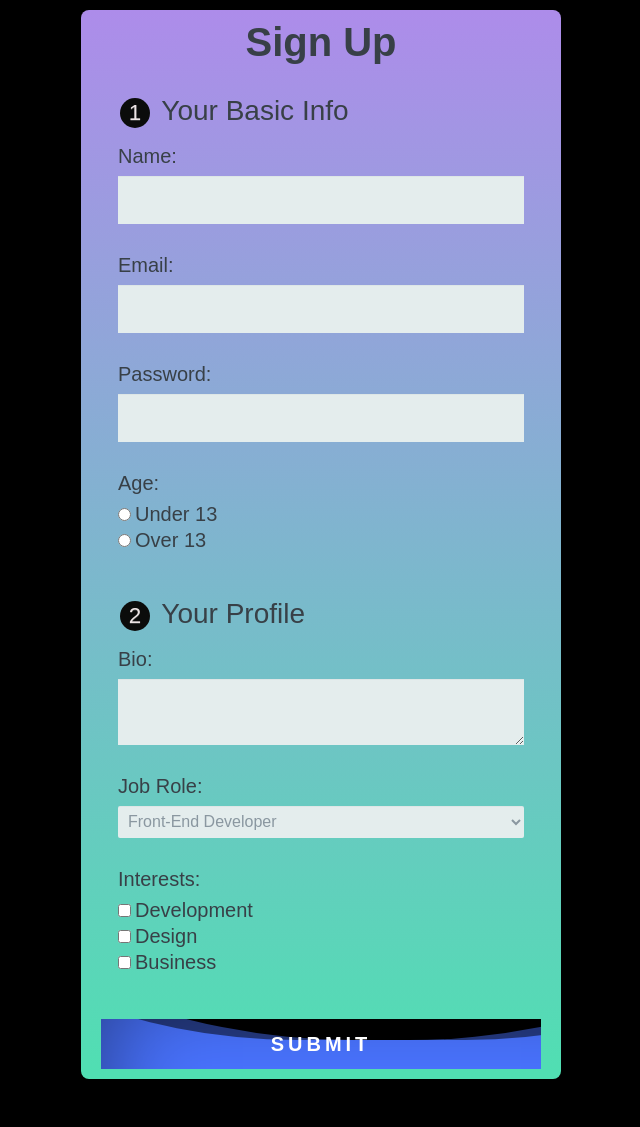
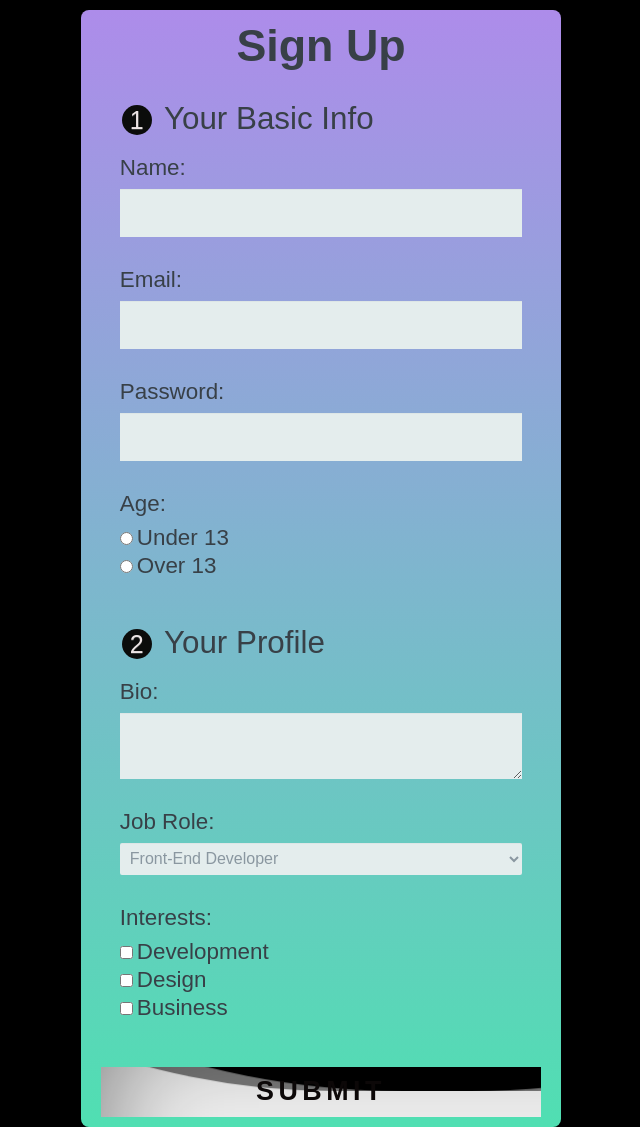
Before and after one commit to yashpal-97/Sign-Up-Page.github.io, a plain HTML site: page index.html in a window 1280 px wide. Shown: the whole page, without its empty margins (319-959 px from the left). Before the commit the page ends 1079 px from the top, so only its background shows below. Drawn offline with Linux system fonts and the light colour scheme.

Commit message:
Update button.css

```diff
--- a/button.css
+++ b/button.css
@@ -1,4 +1,4 @@
-:root {
+/*:root {
 	font-size: 2.5vmin;
 	--button-height: 6rem;
 	--button-width: 28rem;
@@ -41,7 +41,7 @@ body,
 	z-index: 1;
 	font-family: sans-serif;
 	color: var(--text-color);
-    /* color: ; */
+
 	text-transform: uppercase;
 	letter-spacing: 0.2rem;
 }
@@ -65,7 +65,7 @@ body,
 	left: 0;
 	height: var(--button-width);
 	background-color: var(--waves-color);
-    /* background: linear-gradient(to lower,#FF1F01,#FFC700); */
+
 	box-shadow: inset 0 0 5rem rgba(0, 0, 0, 0.5);
 	transition: var(--transition-all);
 }
@@ -98,3 +98,113 @@ body,
 		transform: var(--defaut-wave-transform) rotate(360deg);
 	}
 }
+*/
+
+
+
+
+
+
+
+
+
+:root {
+	font-size: 2.8vmin;
+	--button-height: 6rem;
+	--button-width: 30rem;
+	--button-border-radius: calc(var(--button-height) / 6);
+	--transition-all: all 0.8s ease 0s;
+	--font-size: 1.2rem;
+	--text-color: rgb(12, 8, 8);
+	--defaut-wave-transform: translate3d(-50%, -96%, 0);
+	--main-background: #000;
+	--waves-color: #d31c4400;
+}
+
+html,
+body,
+.wrapper {
+	background-color: var(--main-background);
+	width: auto;
+	height: 25%;
+}
+.wrapper {
+	min-height: 100%;
+	overflow: hidden;
+}
+.wrapper,
+.wave-btn {
+	display: flex;
+	align-items: center;
+	justify-content: center;
+}
+.wave-btn {
+	height: var(--button-height);
+	border: none;
+	border-radius: var(--button-border-radius);
+	transition: var(--transition-all);
+	text-decoration: none;
+	overflow: hidden;
+}
+.wave-btn__text {
+	font-size: var(--font-size);
+	z-index: 1;
+	font-family: sans-serif;
+	color: var(--text-color);
+    /* color: ; */
+	text-transform: uppercase;
+	letter-spacing: 0.2rem;
+}
+.wave-btn,
+.wave-btn__text {
+	position: relative;
+}
+.wave-btn:hover {
+	box-shadow: 0 0 4rem rgba(13, 15, 19, 0.6);
+}
+.wave-btn:hover .wave-btn__waves {
+	top: calc(-1 * var(--button-height));
+}
+.wave-btn,
+.wave-btn__waves {
+	width: var(--button-width);
+}
+.wave-btn__waves {
+	position: absolute;
+	top: 0;
+	left: 0;
+	height: var(--button-width);
+	background-color: var(--waves-color);
+     /* background: linear-gradient(to lower,#FF1F01,#FFC700);  */
+	box-shadow: inset 0 0 5rem rgba(0, 0, 0, 0.5);
+	transition: var(--transition-all);
+}
+.wave-btn__waves:after,
+.wave-btn__waves:before {
+	content: "";
+	position: absolute;
+	top: 0;
+	left: 50%;
+	width: 250%;
+	height: 250%;
+	transform: var(--defaut-wave-transform) rotate(0deg);
+}
+.wave-btn__waves:before {
+	background-color: var(--main-background);
+	border-radius: 48%;
+	animation: waves 5s infinite linear;
+}
+.wave-btn__waves:after {
+	background-color: var(--main-background);
+	opacity: 0.5;
+	border-radius: 44%;
+	animation: waves 10s infinite linear;
+}
+@keyframes waves {
+	0% {
+		transform: var(--defaut-wave-transform) rotate(0deg);
+	}
+	100% {
+		transform: var(--defaut-wave-transform) rotate(360deg);
+	}
+}
```
